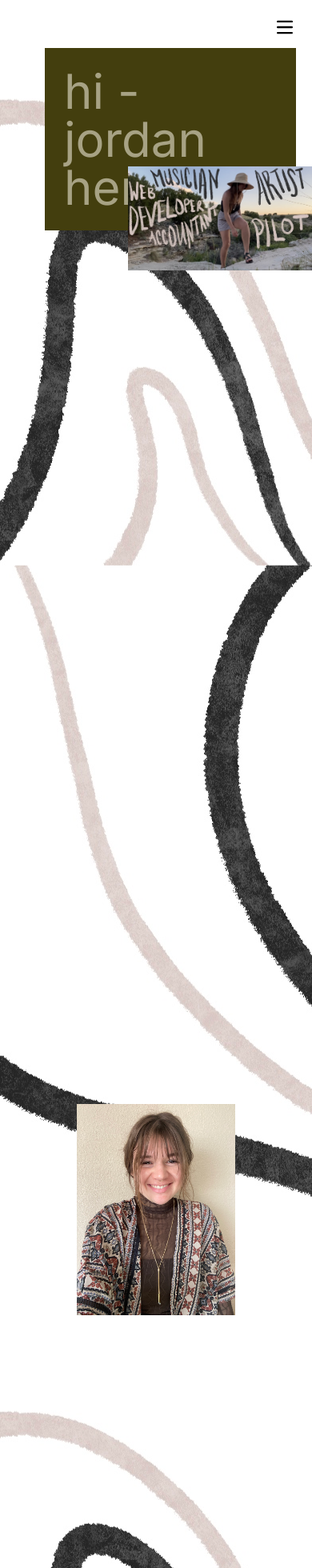
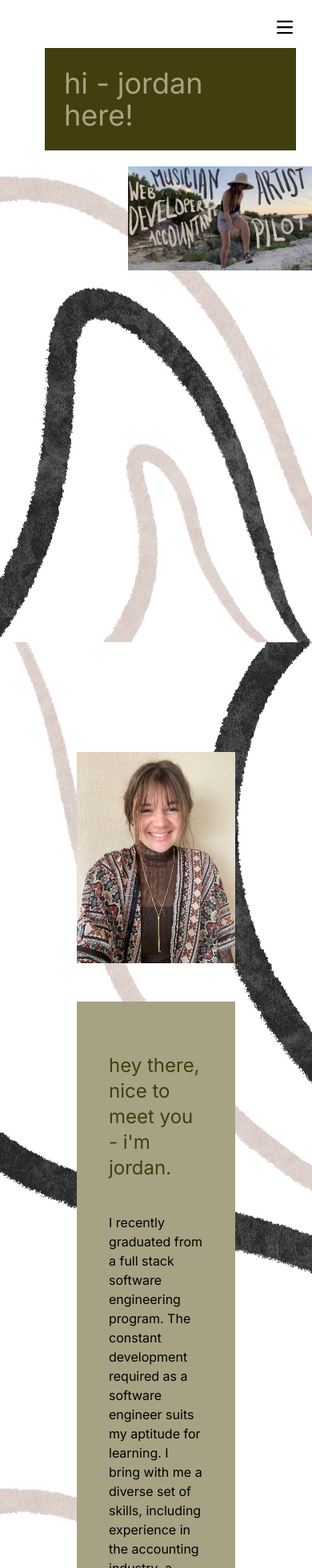
Before and after one commit to JordanTaylorJ/portfolio, a Next.js app: page / in a window 390 px wide. Shown: the top 1960 px of the page at 80% size. Built offline with nearby package versions, Linux system fonts and the light colour scheme.

Commit message:
responsive design to text size in main and about and grid in about

```diff
--- a/src/app/components/about.jsx
+++ b/src/app/components/about.jsx
@@ -2,10 +2,10 @@
 export default function About() {
     return(
     <>
-    <div id='About' className="container flex min-h-screen p-24 gap-24 column-2" >
+    <div id='About' className="grid min-h-screen p-24 gap-12 md:gap-5 md:grid-cols-2 md:items-center" >
         <img className='object-contain w-80 ' src='/portrait.jpeg' alt='portrait' />
         <div className='bg-sage px-10 py-16 self-center' >
-            <h1 className='text-4xl pb-10 text-brown' >hey there, nice to meet you <br></br> - i'm jordan.</h1>
+            <h1 className='text-2xl md:text-4xl pb-10 text-brown' >hey there, nice to meet you <br></br> - i'm jordan.</h1>
             <p>
             I recently graduated from a full stack software engineering program. The constant development required as a software engineer suits my aptitude for learning. I bring with me a diverse set of skills, including experience in the accounting industry, a fixed-wing private pilot license, musical knowledge, and an eye for design. I’m the multitool you want in your back pocket.
             </p>
--- a/src/app/components/main.jsx
+++ b/src/app/components/main.jsx
@@ -3,7 +3,7 @@ const Main = () => {
     return(
         <main id='Home' className=" flex min-h-screen">
         <div className='m-5'>
-            <p className="mt-10 ml-9 p-6 text-6xl text-sage bg-brown inline-block">
+            <p className="mt-10 ml-9 p-6 text-4xl sm:text-6xl text-sage bg-brown inline-block">
             hi - jordan here!
             </p>
         </div>
```
